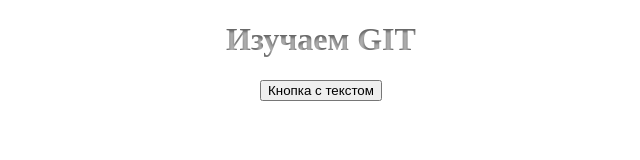
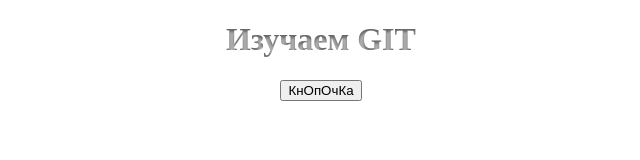
Before and after one commit to arti9/timoshenko_lesson, a plain HTML site: page index.html in a window 1280 px wide. Shown: the whole page, without its empty margins (319-959 px from the left). Drawn offline with Linux system fonts and the light colour scheme.

```diff
--- a/index.html
+++ b/index.html
@@ -7,6 +7,6 @@
 </head>
 <body>
 	<h1 class="text">Изучаем GIT</h1>
-	<p class="text" id="btn"><button>Кнопка с текстом</button>
+	<p class="text" id="btn"><button>КнОпОчКа</button>
 </body>
 </html>
```
